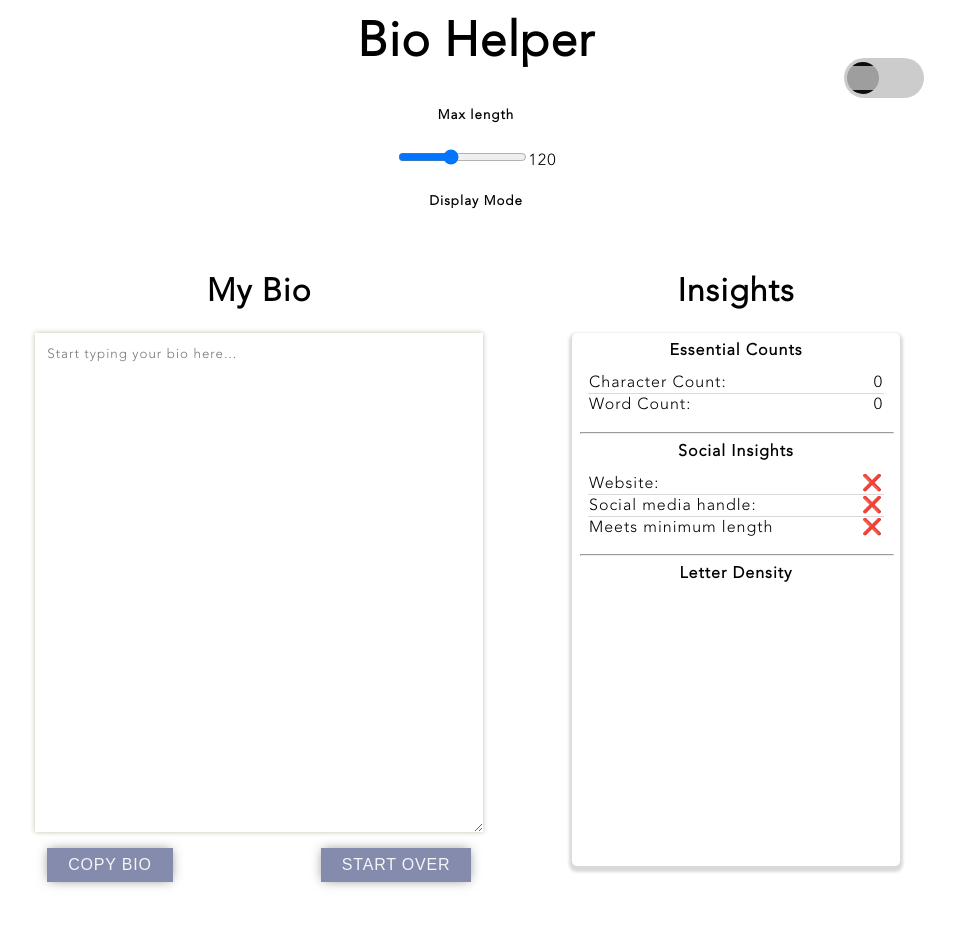
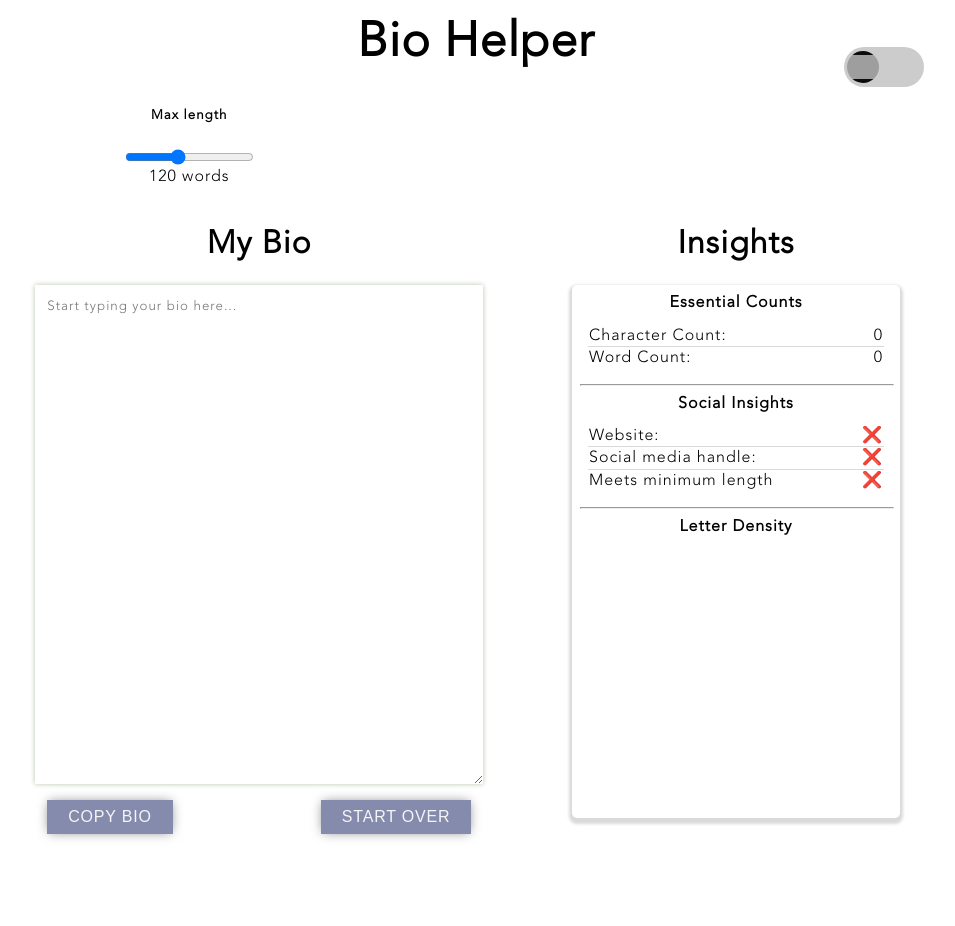
Before and after one commit to DruSerkes/bio-helper, a React (Create React App) app: page / in a window 1280 px wide. Shown: the top 926 px of the page, without its empty margins (164-1119 px from the left). After the commit the page ends 882 px from the top, so only its background shows below. Built offline with nearby package versions, Linux system fonts and the light colour scheme; grey boxes are pictures that could not be loaded.

Commit message:
style options and range

```diff
--- a/src/App.css
+++ b/src/App.css
@@ -19,6 +19,17 @@
 .dark {
   background-color: hsla(200, 100%, 12%, 0.8);
   color: hsl(300, 20%, 90%);
+}
+
+.options-container {
+  display: flex;
+  flex-direction: row;
+  justify-content: space-evenly;
+}
+
+.range-container {
+  display: flex;
+  flex-direction: column;
 }
 
 main {
--- a/src/App.tsx
+++ b/src/App.tsx
@@ -41,14 +41,13 @@ export const App: React.FC = () => {
                 value={maxLength}
                 onChange={handleChangeMaxLength}
               />
-              <output>{maxLength}</output>
+              <output>{maxLength} words</output>
             </div>
           </div>
           <div className="col-2">
 
           </div>
           <div className="col-3">
-            <h5>Display Mode</h5>
 
           </div>
         </div>
```
